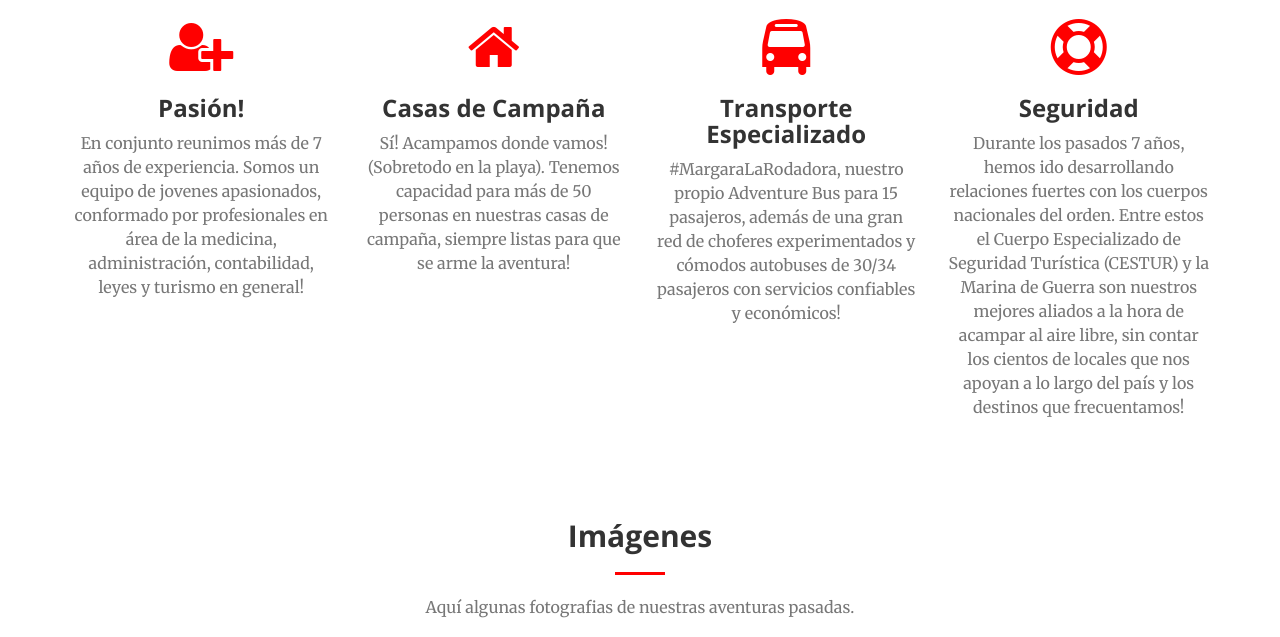
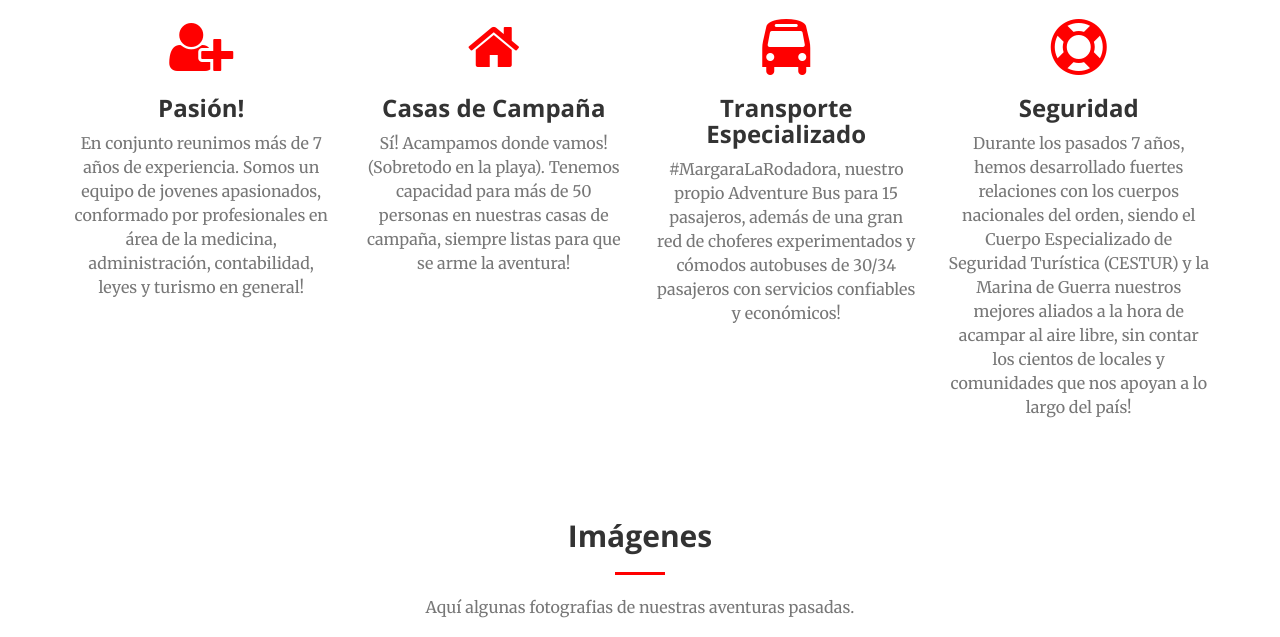
Before and after one commit to roadtripmakers/public-website, a plain HTML site: page index.html in a window 1280 px wide. Shown: the part 2280-2917 px from the top of the page. Drawn offline with nearby package versions, Linux system fonts and the light colour scheme; a script that the page names is missing.

Commit message:
Edit text by JJ

```diff
--- a/index.html
+++ b/index.html
@@ -539,7 +539,7 @@
                     <div class="service-box">
                         <i class="fa fa-4x fa-life-ring wow bounceIn text-primary" data-wow-delay=".3s"></i>
                         <h3>Seguridad</h3>
-                        <p class="text-muted">Durante los pasados 7 años, hemos ido desarrollando relaciones fuertes con los cuerpos nacionales del orden. Entre estos el Cuerpo Especializado de Seguridad Turística (CESTUR) y la Marina de Guerra son nuestros mejores aliados a la hora de acampar al aire libre, sin contar los cientos de locales que nos apoyan a lo largo del país y los destinos que frecuentamos!</p>
+                        <p class="text-muted">Durante los pasados 7 años, hemos desarrollado fuertes relaciones con los cuerpos nacionales del orden, siendo el Cuerpo Especializado de Seguridad Turística (CESTUR) y la Marina de Guerra nuestros mejores aliados a la hora de acampar al aire libre, sin contar los cientos de locales y comunidades que nos apoyan a lo largo del país!</p>
                     </div>
                 </div>
             </div>
```
